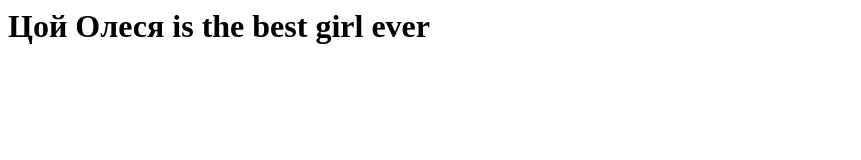
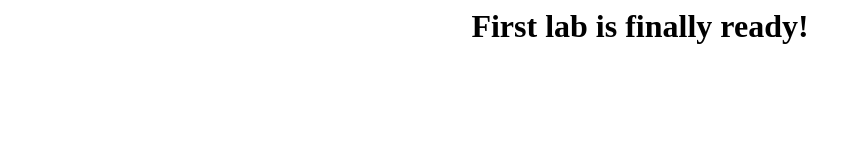
Before and after one commit to selivonezz/SelivonezzHTML, a plain HTML site: page index.html in a window 1280 px wide. Shown: the whole page, without its empty margins (0-861 px from the left). Drawn offline with Linux system fonts and the light colour scheme.

Commit message:
Update index.html

```diff
--- a/index.html
+++ b/index.html
@@ -1,7 +1,7 @@
 <html>
   <head>
     <body>
-     <h1> Цой Олеся is the best girl ever <h2>
+     <h1 align = "center"> First lab is finally ready! </h1>
     </body>
        </head>
       </html>
```
